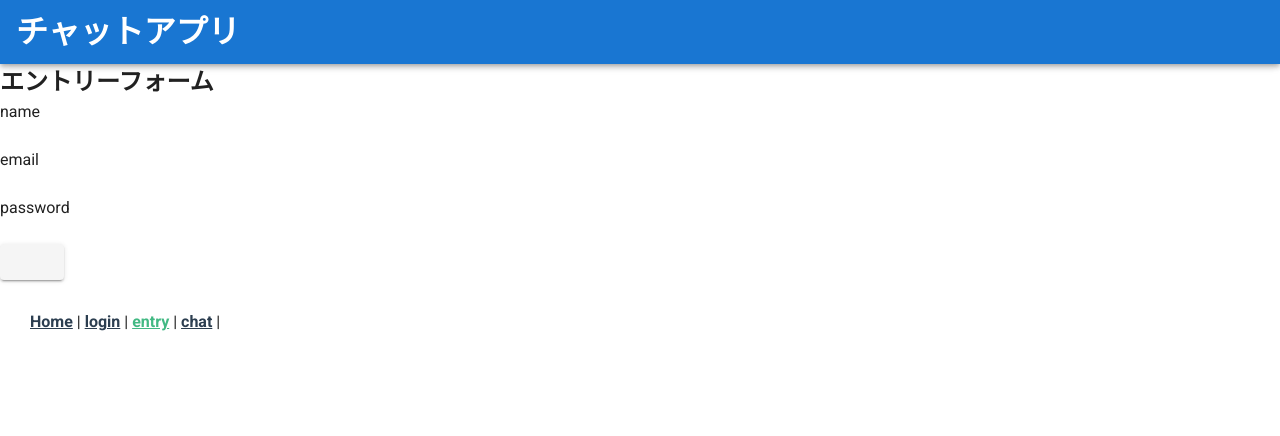
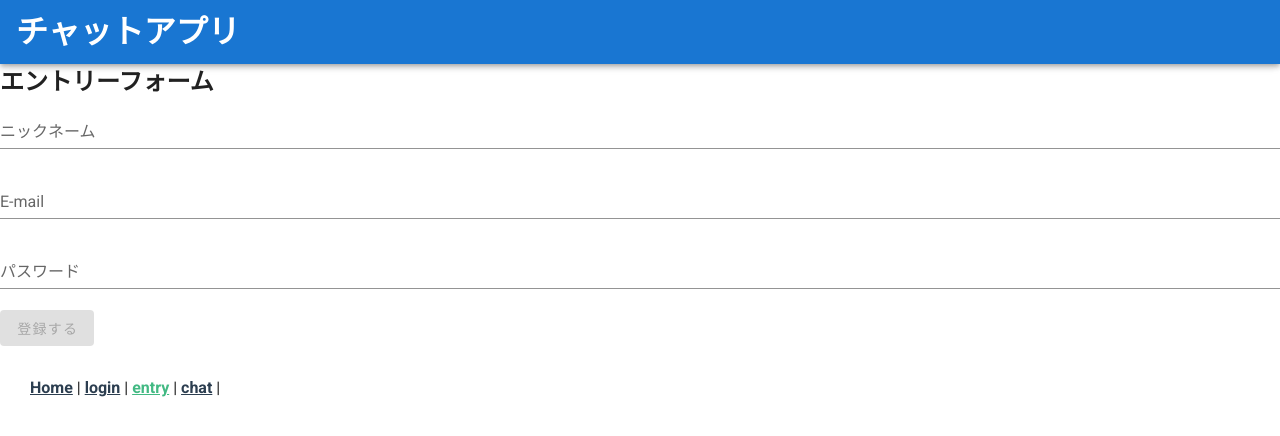
Before and after one commit to kuniyuki-f/vue-express-chat-app, a Vue app: page /entry in a window 1280 px wide. Shown: the top 436 px of the page. Built offline with nearby package versions, Linux system fonts and the light colour scheme; no server answers.

Commit message:
vee-validationによる入力チェックを実装

```diff
--- a/package.json
+++ b/package.json
@@ -28,6 +28,7 @@
     "promise": "^8.1.0",
     "socket.io": "^4.0.1",
     "socket.io-client": "^4.0.1",
+    "vee-validate": "^3.4.5",
     "vue": "^2.6.11",
     "vue-axios": "^3.2.4",
     "vue-router": "^3.2.0",
--- a/src/main.js
+++ b/src/main.js
@@ -6,10 +6,13 @@ import router from './router';
 import axios from 'axios';
 import VueAxios from 'vue-axios';
 
+
 import gv from './mixins/globalValiables';
 
 Vue.config.productionTip = false;
 Vue.use(VueAxios, axios);
+
+
 Vue.mixin(gv);
 
 axios.defaults.withCredentials = true;
--- a/src/mixins/globalValiables.js
+++ b/src/mixins/globalValiables.js
@@ -12,9 +12,10 @@ export default {
             await this.axios
                 .get(this.serverPath + '/checkLoggedIn')
                 .then((res) => {
-                    console.log(res.data.isLoggedIn)
                     if (res.data.isLoggedIn) {
                         this.$store.commit('setIsAuthenticated', true);
+                        this.$store.commit('setUserName', res.data.user);
+
                     } else {
                         this.$store.commit('setIsAuthenticated', false);
                     }
--- a/src/views/chat.vue
+++ b/src/views/chat.vue
@@ -5,7 +5,6 @@
     <chatMessages :socket="socket" />
     <chatLogs :socket="socket" />
     <logoutBtn />
-    {{ isAuthenticated }}
   </v-app>
 </template>
 
--- a/src/views/entry.vue
+++ b/src/views/entry.vue
@@ -1,30 +1,72 @@
 <template>
-  <div>
+  <validation-observer ref="observer" v-slot="{ invalid }">
     <v-form>
       <dl>
         <h2>エントリーフォーム</h2>
-        <dt>name</dt>
-        <dd>
-          <input type="text" name="name" v-model="user.name" />
-        </dd>
-        <dt>email</dt>
-        <dd>
-          <input type="email" name="email" v-model="user.email" />
-        </dd>
-        <dt>password</dt>
-        <dd>
-          <input type="password" name="password" v-model="user.password" />
-        </dd>
-        <v-btn @click="entry" @submit.prevent></v-btn>
-        {{ user.password }} <br />
+        <validation-provider
+          rules="required"
+          name="ニックネーム"
+          v-slot="{ errors }"
+        >
+          <v-text-field
+            v-model="user.name"
+            label="ニックネーム"
+            :error-messages="errors"
+            required
+          >
+          </v-text-field>
+        </validation-provider>
+
+        <validation-provider
+          rules="required|email"
+          name="メールアドレス"
+          v-slot="{ errors }"
+        >
+          <v-text-field
+            v-model="user.email"
+            label="E-mail"
+            :error-messages="errors"
+            required
+          ></v-text-field>
+        </validation-provider>
+
+        <validation-provider
+          rules="required"
+          name="パスワード"
+          v-slot="{ errors }"
+        >
+          <v-text-field
+            v-model="user.password"
+            label="パスワード"
+            :type="'password'"
+            :error-messages="errors"
+            required
+          ></v-text-field>
+        </validation-provider>
+        <v-btn :color="'success'" @click="entry" :disabled="invalid"
+          >登録する</v-btn
+        >
+        <br />
       </dl>
     </v-form>
-  </div>
+  </validation-observer>
 </template>
 
 <script>
 import bcrypt from "bcryptjs";
-import axios from "axios";
+
+import { required, email } from "vee-validate/dist/rules";
+import { extend, ValidationObserver, ValidationProvider } from "vee-validate";
+
+extend("required", {
+  ...required,
+  message: "{_field_}は必須です",
+});
+
+extend("email", {
+  ...email,
+  message: "メールアドレスの形式で入力してください",
+});
 
 export default {
   name: "entryForm",
@@ -37,10 +79,11 @@ export default {
       },
     };
   },
+  components: { ValidationObserver, ValidationProvider },
   methods: {
     entry: function () {
       this.user.password = bcrypt.hashSync(this.user.password, 10);
-      axios
+      this.axios
         .post("http://localhost:3000/entry", {
           user: this.user,
         })
--- a/src/views/home.vue
+++ b/src/views/home.vue
@@ -19,9 +19,6 @@
 <script>
 export default {
   name: "home",
-  mounted() {
-    this.checkLoggedIn();
-  },
   beforeRouteEnter(to, from, next) {
     next((vm) => {
       vm.checkLoggedIn();
--- a/src/views/login.vue
+++ b/src/views/login.vue
@@ -1,22 +1,56 @@
 <template>
   <!-- <form action="/login" method="POST"> -->
-  <v-form @submit.prevent>
-    <dl>
+  <validation-observer ref="observer" v-slot="{ invalid }">
+    <v-form @submit.prevent>
       <h2>ログインフォーム</h2>
-      <dt>e-mail</dt>
-      <dd>
-        <input type="text" name="email" v-model="user.email" />
-      </dd>
-      <dt>password</dt>
-      <dd>
-        <input type="password" name="password" v-model="user.password" />
-      </dd>
-    </dl>
-    <v-btn :color="'success'" @click="login">ログイン</v-btn>
-  </v-form>
+
+      <validation-provider
+        rules="required|email"
+        name="メールアドレス"
+        v-slot="{ errors }"
+      >
+        <v-text-field
+          v-model="user.email"
+          label="E-mail"
+          :error-messages="errors"
+          required
+        ></v-text-field>
+      </validation-provider>
+      <validation-provider
+        rules="required"
+        name="パスワード"
+        v-slot="{ errors }"
+      >
+        <v-text-field
+          v-model="user.password"
+          label="パスワード"
+          :type="'password'"
+          :error-messages="errors"
+          required
+        ></v-text-field>
+      </validation-provider>
+
+      <v-btn :color="'success'" @click="login" :disabled="invalid"
+        >ログイン</v-btn
+      >
+    </v-form>
+  </validation-observer>
 </template>
 
 <script>
+import { required, email } from "vee-validate/dist/rules";
+import { extend, ValidationObserver, ValidationProvider } from "vee-validate";
+
+extend("required", {
+  ...required,
+  message: "{_field_}は必須です",
+});
+
+extend("email", {
+  ...email,
+  message: "メールアドレスの形式で入力してください",
+});
+
 export default {
   name: "login-form",
   data() {
@@ -27,17 +61,17 @@ export default {
       },
     };
   },
+  components: { ValidationObserver, ValidationProvider },
   methods: {
     login: async function () {
       const params = new URLSearchParams();
       params.append("email", this.user.email);
       params.append("password", this.user.password);
-      console.log("params:", params);
 
       await this.axios
         .post("http://localhost:3000/login", params)
         .then((res) => {
-          this.$store.commit("setUserName", res.data.user.name);
+          this.$store.commit("setUserName", res.data.user);
         })
         .catch((err) => {
           console.log("error:", err.response);
```
Also changed, not shown: routes/index.js (+41 -35 lines), 1 other file (tests, documents, lock files or other folders).
